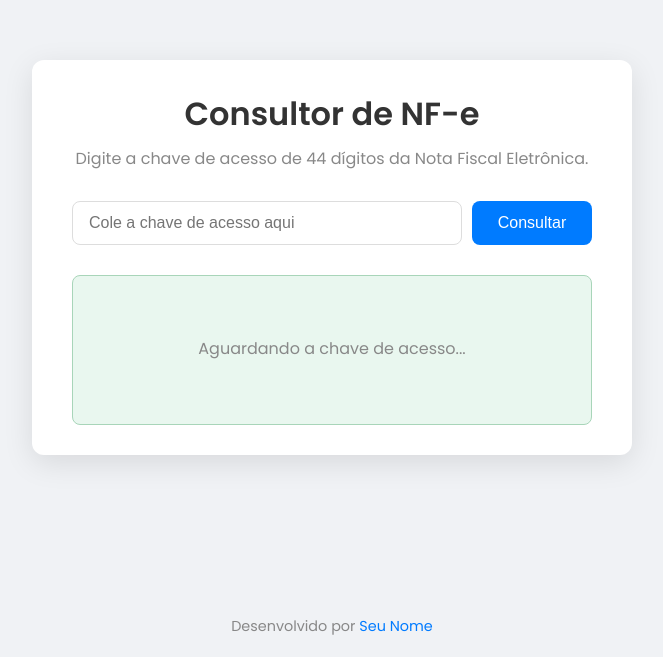
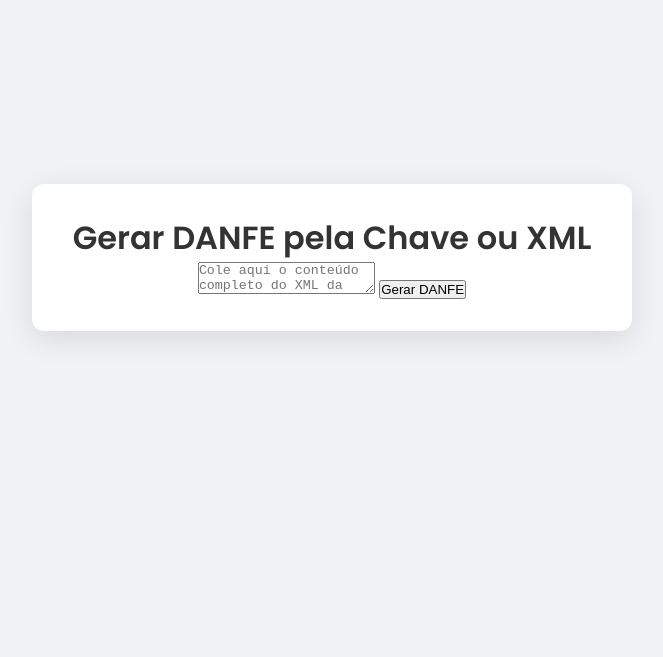
Before and after one commit to marcosleodido/puxanota, a plain HTML site: page index.html in a window 1280 px wide. Shown: the part 143-800 px from the top of the page, without its empty margins (308-971 px from the left). Drawn offline with Linux system fonts and the light colour scheme.

Commit message:
Update index.html

```diff
--- a/index.html
+++ b/index.html
@@ -3,39 +3,16 @@
 <head>
     <meta charset="UTF-8">
     <meta name="viewport" content="width=device-width, initial-scale=1.0">
-    <title>Consultor de Nota Fiscal</title>
-
-    <link rel="preconnect" href="https://fonts.googleapis.com">
-    <link rel="preconnect" href="https://fonts.gstatic.com" crossorigin>
-    <link href="https://fonts.googleapis.com/css2?family=Poppins:wght@400;500;600&display=swap" rel="stylesheet">
-
+    <title>Gerar DANFE Online</title>
     <link rel="stylesheet" href="style.css">
 </head>
 <body>
+    <div class="container">
+        <h1>Gerar DANFE pela Chave ou XML</h1>
+        <textarea id="xmlInput" placeholder="Cole aqui o conteúdo completo do XML da nota fiscal..."></textarea>
+        <button id="gerarBtn">Gerar DANFE</button>
+        <p id="status"></p>
+    </div>
 
-    <main class="container">
-        <header>
-            <h1>Consultor de NF-e</h1>
-            <p>Digite a chave de acesso de 44 dígitos da Nota Fiscal Eletrônica.</p>
-        </header>
-
-        <section class="form-container">
-            <input type="text" id="chaveNfe" placeholder="Cole a chave de acesso aqui" maxlength="44" inputmode="numeric">
-            <button id="btnConsultar">
-                <span class="btn-text">Consultar</span>
-                <span class="loader hidden"></span>
-            </button>
-        </section>
-
-        <section id="resultado" class="resultado-container">
-            <p class="placeholder">Aguardando a chave de acesso...</p>
-        </section>
-    </main>
-
-    <footer>
-        <p>Desenvolvido por <a href="https://github.com/SEU-USUARIO" target="_blank">Seu Nome</a></p>
-    </footer>
-
-    <script src="script.js" defer></script>
-</body>
-</html>
+    <script src="script.js"></script>
+</body
```
